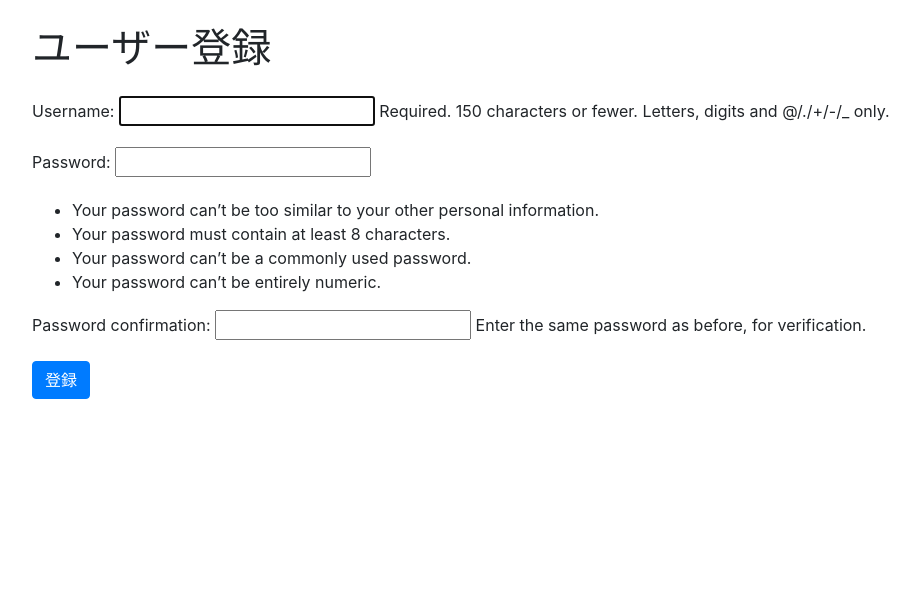
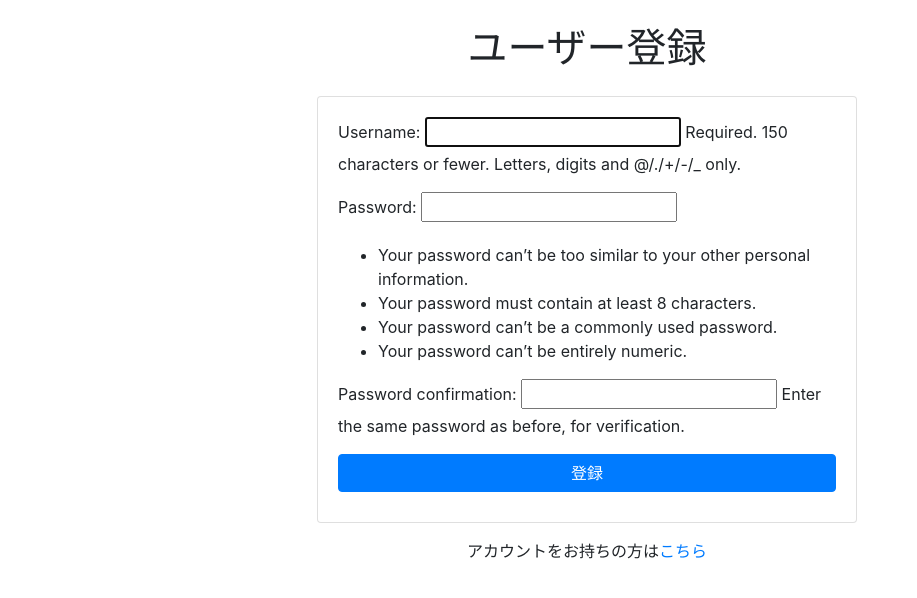
Before and after one commit to jam006097/kids-playground, a Django app: page /register/ in a window 1280 px wide. Shown: the top 598 px of the page, without its empty margins (53-970 px from the left). Run offline with Django 5.2, Linux system fonts and the light colour scheme; some libraries are stand-ins or nearby versions.

Commit message:
feat: register.htmlをbase.html継承にリファクタリング
- 登録ページの表示テストを作成
- register.htmlがbase.htmlを継承するように修正

Closes #25

```diff
--- a/myapp/templates/register.html
+++ b/myapp/templates/register.html
@@ -1,24 +1,21 @@
-<!DOCTYPE html>
-<html lang="ja">
-<head>
-    <meta charset="UTF-8">
-    <meta name="viewport" content="width=device-width, initial-scale=1, shrink-to-fit=no">
-    <title>ユーザー登録</title>
-    {% load static %}
-    <link rel="stylesheet" href="https://stackpath.bootstrapcdn.com/bootstrap/4.5.2/css/bootstrap.min.css">
-    <link rel="stylesheet" href="{% static 'css/styles.css' %}">
-</head>
-<body>
-    <div class="container">
-        <h1 class="my-4">ユーザー登録</h1>
-        <form method="post">
-            {% csrf_token %}
-            {{ form.as_p }}
-            <button type="submit" class="btn btn-primary">登録</button>
-        </form>
+{% extends 'base.html' %}
+
+{% block title %}ユーザー登録{% endblock %}
+
+{% block content %}
+<div class="row justify-content-center">
+    <div class="col-md-6">
+        <h1 class="my-4 text-center">ユーザー登録</h1>
+        <div class="card">
+            <div class="card-body">
+                <form method="post">
+                    {% csrf_token %}
+                    {{ form.as_p }}
+                    <button type="submit" class="btn btn-primary btn-block">登録</button>
+                </form>
+            </div>
+        </div>
+        <p class="mt-3 text-center">アカウントをお持ちの方は<a href="{% url 'login' %}">こちら</a></p>
     </div>
-    <script src="https://code.jquery.com/jquery-3.5.1.slim.min.js"></script>
-    <script src="https://cdn.jsdelivr.net/npm/@popperjs/core@2.5.4/dist/umd/popper.min.js"></script>
-    <script src="https://stackpath.bootstrapcdn.com/bootstrap/4.5.2/js/bootstrap.min.js"></script>
-</body>
-</html>
+</div>
+{% endblock %}
```
Also changed, not shown: myapp/tests/test_templates.py (+18 -0 lines).
